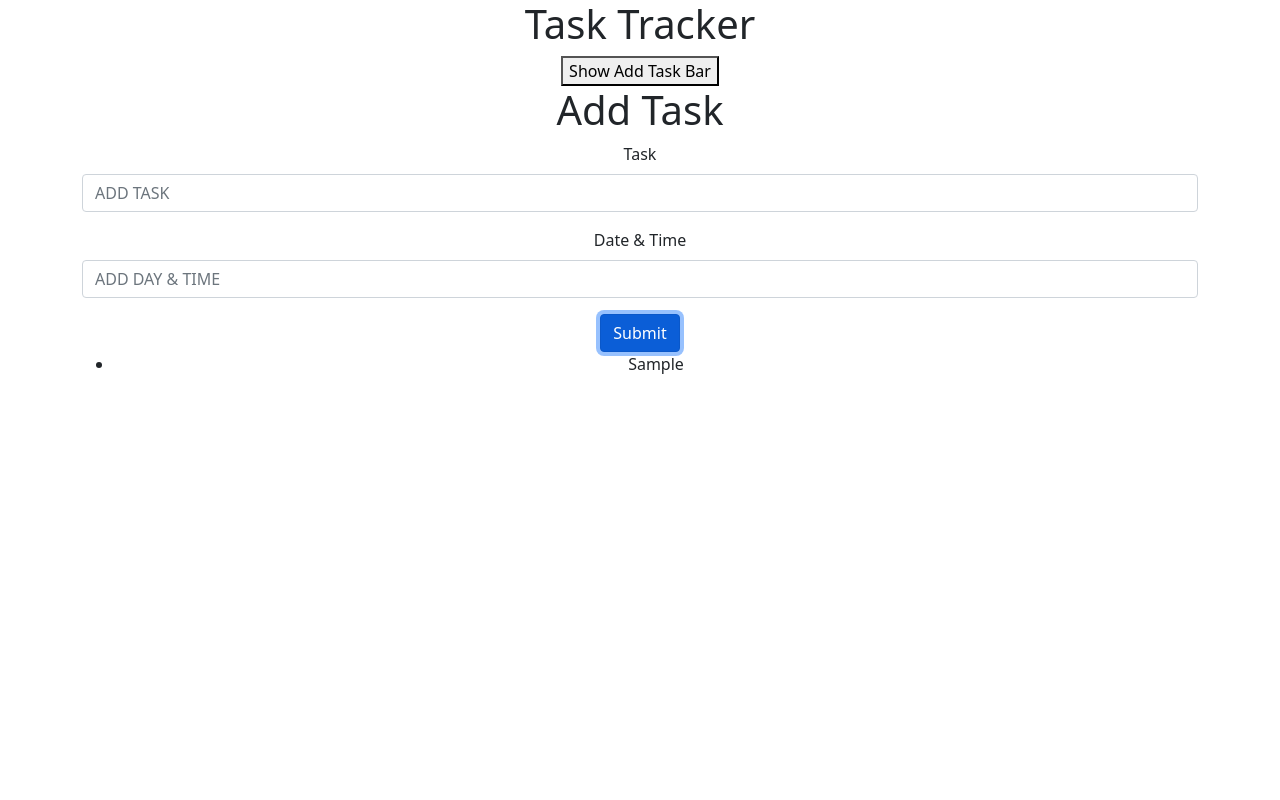
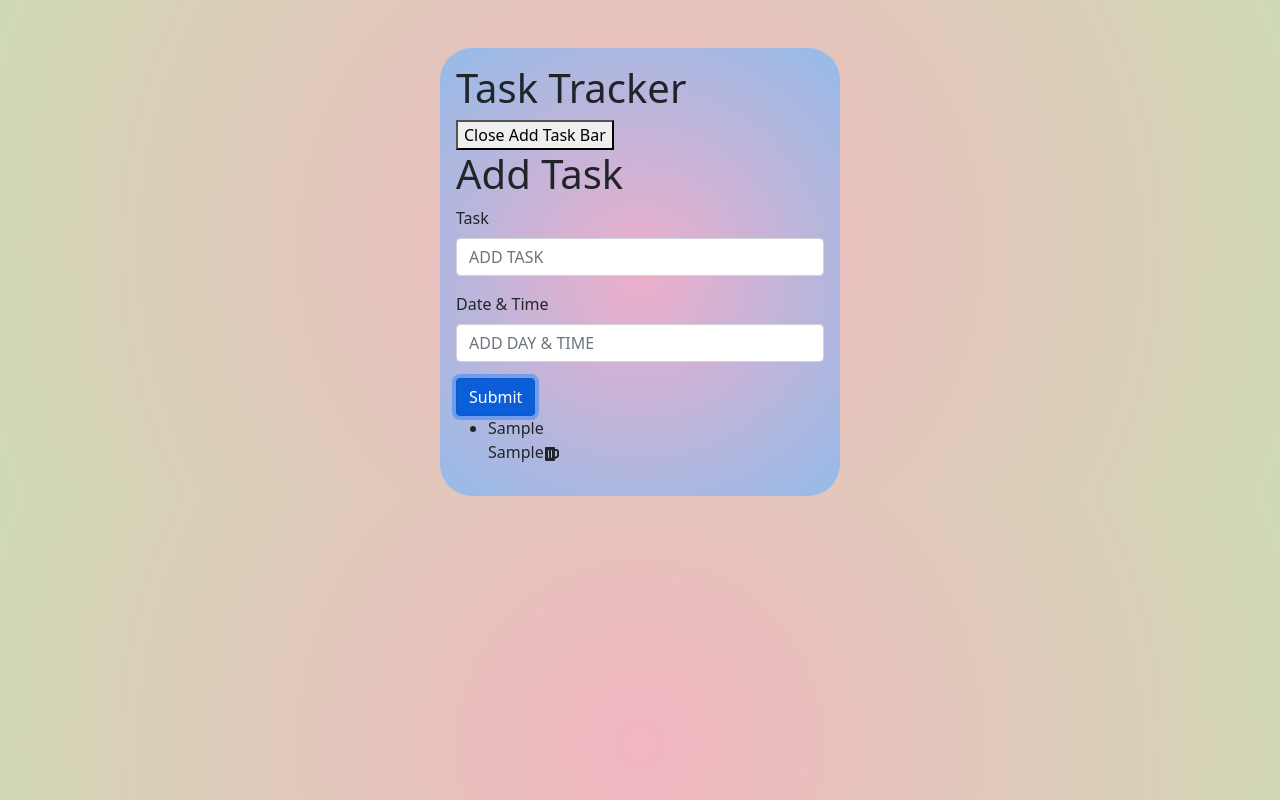
Before and after one commit to fatihozkul35/PROJECT_016-ReactTodo, a React (Create React App) app: page / in a window 1280 px wide. Both pictures are taken after typing "Sample", "Sample" into the empty fields and a click on the button "Submit". Built offline with nearby package versions, Linux system fonts and the light colour scheme.

Commit message:
some styles is done

```diff
--- a/package.json
+++ b/package.json
@@ -7,6 +7,7 @@
     "react": "^17.0.2",
     "react-bootstrap": "^2.2.1",
     "react-dom": "^17.0.2",
+    "react-icons": "^4.3.1",
     "react-scripts": "5.0.0"
   },
   "scripts": {
--- a/src/App.js
+++ b/src/App.js
@@ -1,9 +1,10 @@
 import "bootstrap/dist/css/bootstrap.min.css";
 import Header from "./Components/Header/Header";
+import { main } from "./Components/styles/styles";
 
 function App() {
   return (
-    <div className="container text-center">
+    <div className="main container" style={main}>
       <Header />
     </div>
   );
--- a/src/Components/Button/Button.jsx
+++ b/src/Components/Button/Button.jsx
@@ -3,7 +3,12 @@ import React from "react";
 const Button = ({ show, setShow }) => {
   return (
     <>
-      <button onClick={() => setShow(!show)}>Show Add Task Bar</button>
+      {show && (
+        <button onClick={() => setShow(!show)}>Close Add Task Bar</button>
+      )}
+      {!show && (
+        <button onClick={() => setShow(!show)}>Show Add Task Bar</button>
+      )}
     </>
   );
 };
--- a/src/Components/Header/Header.jsx
+++ b/src/Components/Header/Header.jsx
@@ -3,11 +3,12 @@ import AddTask from "../AddTask/AddTask";
 import Button from "../Button/Button";
 import Tasks from "../Tasks/Tasks";
 import { useState } from "react";
+import { headerContainer } from "../styles/styles";
 const Header = () => {
   const [show, setShow] = useState(true);
   const [todos, setTodos] = useState([]);
   return (
-    <div>
+    <div style={headerContainer}>
       <h1>Task Tracker</h1>
       <Button setShow={setShow} show={show} />
       {show && <AddTask setTodos={setTodos} todos={todos} />}
--- a/src/Components/Tasks/Tasks.jsx
+++ b/src/Components/Tasks/Tasks.jsx
@@ -1,11 +1,18 @@
 import React from "react";
-
-const Tasks = ({ setTodos, todos }) => {
+import { FaBeer } from "react-icons/fa";
+// import { styles } from "../styles/styles";
+const Tasks = ({ todos, setTodos }) => {
   return (
     <>
       <ul>
         {todos.map((todo, i) => {
-          return <li key={i}>{todo.task}</li>;
+          return (
+            <div key={i}>
+              <li>{todo.task}</li>
+              <span>{todo.date}</span>
+              <FaBeer />
+            </div>
+          );
         })}
       </ul>
     </>
--- /dev/null
+++ b/src/Components/styles/styles.js
@@ -0,0 +1,12 @@
+export const main = {
+  display: "flex",
+  justifyContent: "center",
+};
+export const headerContainer = {
+  background:
+    "radial-gradient(circle, rgba(238,174,202,1) 0%, rgba(148,187,233,1) 100%)",
+  margin: "3rem 3rem auto",
+  padding: "1rem",
+  minWidth: "400px",
+  borderRadius: "2rem",
+};
--- a/src/index.css
+++ b/src/index.css
@@ -1,5 +1,9 @@
 body {
-  background-color: red;
+  background: radial-gradient(
+    circle,
+    rgba(242, 182, 193, 1) 0%,
+    rgba(207, 217, 180, 1) 100%
+  ) !important;
   margin: 0;
   font-family: -apple-system, BlinkMacSystemFont, "Segoe UI", "Roboto", "Oxygen",
     "Ubuntu", "Cantarell", "Fira Sans", "Droid Sans", "Helvetica Neue",
```
Also changed, not shown: 1 other file (tests, documents, lock files or other folders).
